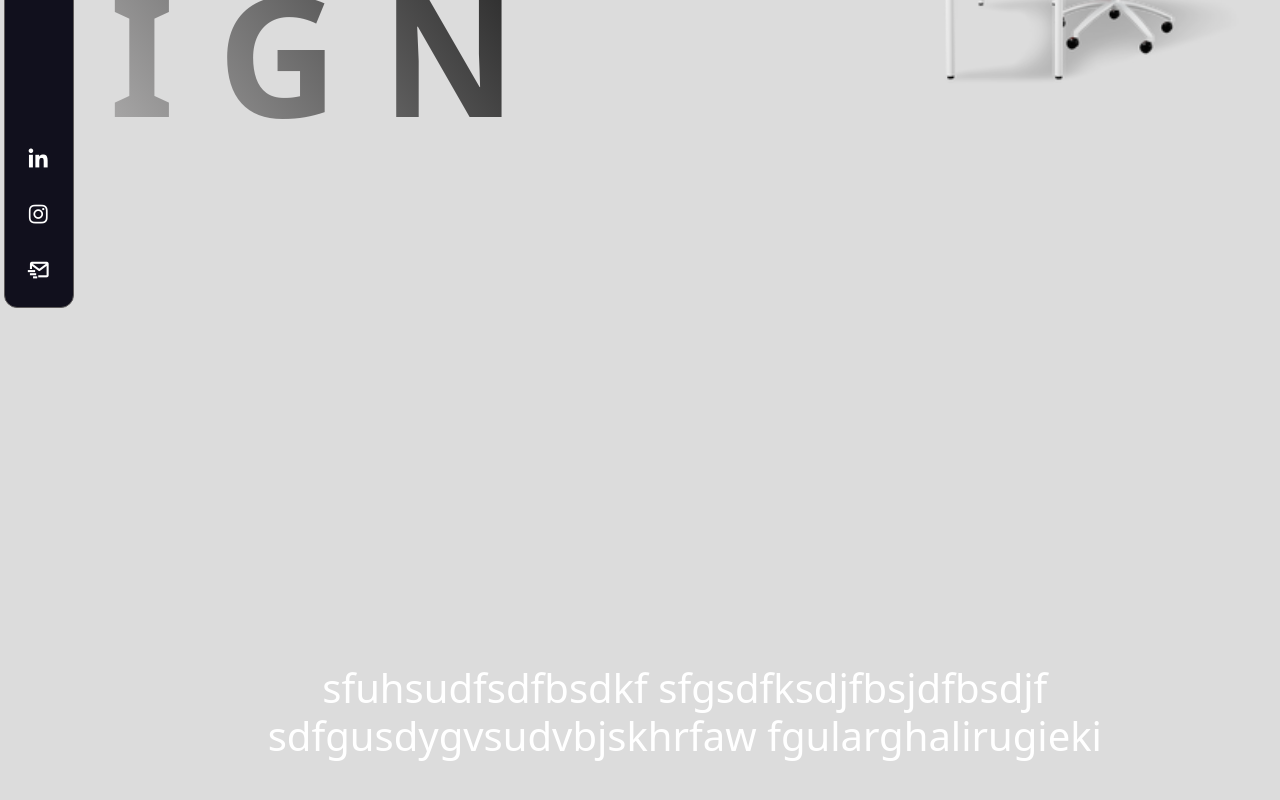
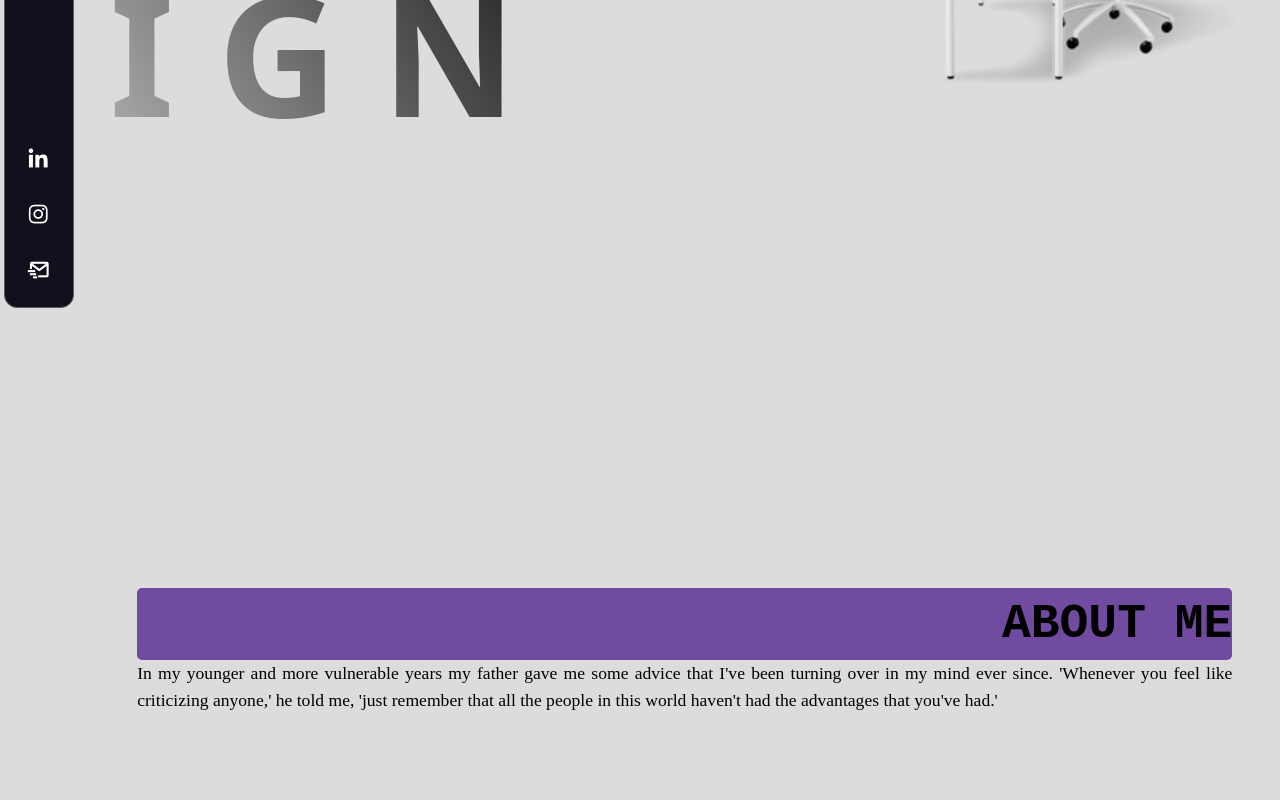
Before and after one commit to Abinesh-A/web-reactjs, a React (Create React App) app: page / in a window 1280 px wide. Shown: the part 484-1284 px from the top of the page. Built offline with nearby package versions, Linux system fonts and the light colour scheme.

Commit message:
about start...

```diff
--- a/src/components/Page1.js
+++ b/src/components/Page1.js
@@ -27,8 +27,8 @@ export const Page1 = ({ home }) => {
           </div>
         </div>
         <div>
-          <div >
-            <img className="imgs" src={test}></img>
+          <div>
+            <img className="imgs" alt="img" src={test}></img>
             {/* <div class="intro">
               <div class="hello">
                 Hell<span id="o">o</span>,
--- a/src/components/Page2.js
+++ b/src/components/Page2.js
@@ -1,13 +1,19 @@
-import React from 'react'
-import "../styles/page2.css"
-export const Page2 = ({about}) => {
+import React from "react";
+import "../styles/page2.css";
+export const Page2 = ({ about }) => {
   return (
-    <div className='page2div' ref={about}>
-      <h1>sfuhsudfsdfbsdkf
-          sfgsdfksdjfbsjdfbsdjf
-          sdfgusdygvsudvbjskhrfaw
-          fgularghalirugieki
-      </h1>
+    <div className="page2div" ref={about}>
+      <div className="aboutdiv">
+        <div className="about_h">
+          ABOUT ME
+        </div>
+        <div className="about_t">
+          In my younger and more vulnerable years my father gave me some advice
+          that I've been turning over in my mind ever since. 'Whenever you feel
+          like criticizing anyone,' he told me, 'just remember that all the
+          people in this world haven't had the advantages that you've had.'
+        </div>
+      </div>
     </div>
-  )
-}
+  );
+};
--- a/src/styles/page2.css
+++ b/src/styles/page2.css
@@ -1,9 +1,30 @@
 .page2div{
+    margin-top: -5.5%;
     min-height: 100vh;
     display: flex;
     flex-direction: column;
     align-items: center;
     justify-content: center;
-    font-size: calc(10px + 2vmin);
-    color: white;
+    color: black;
+    min-width: 90vw;
 }
+.aboutdiv{
+    padding: 4%;
+}
+.about_h{
+    display: flex;
+    justify-content: flex-end;
+    font-family: 'Courier New', Courier, monospace;
+    font-weight: 900;
+    font-size: 3rem;
+    background-color: rgb(113 75 159);
+    border-bottom-left-radius: 50px;
+    border-top-left-radius: 5px;
+    border-radius: 5px;
+}
+.about_t{
+    text-align: justify;
+    text-justify: inter-word;
+    font-size: 1.1rem;
+    font-family: 'Times New Roman', Times, serif;
+}
```
